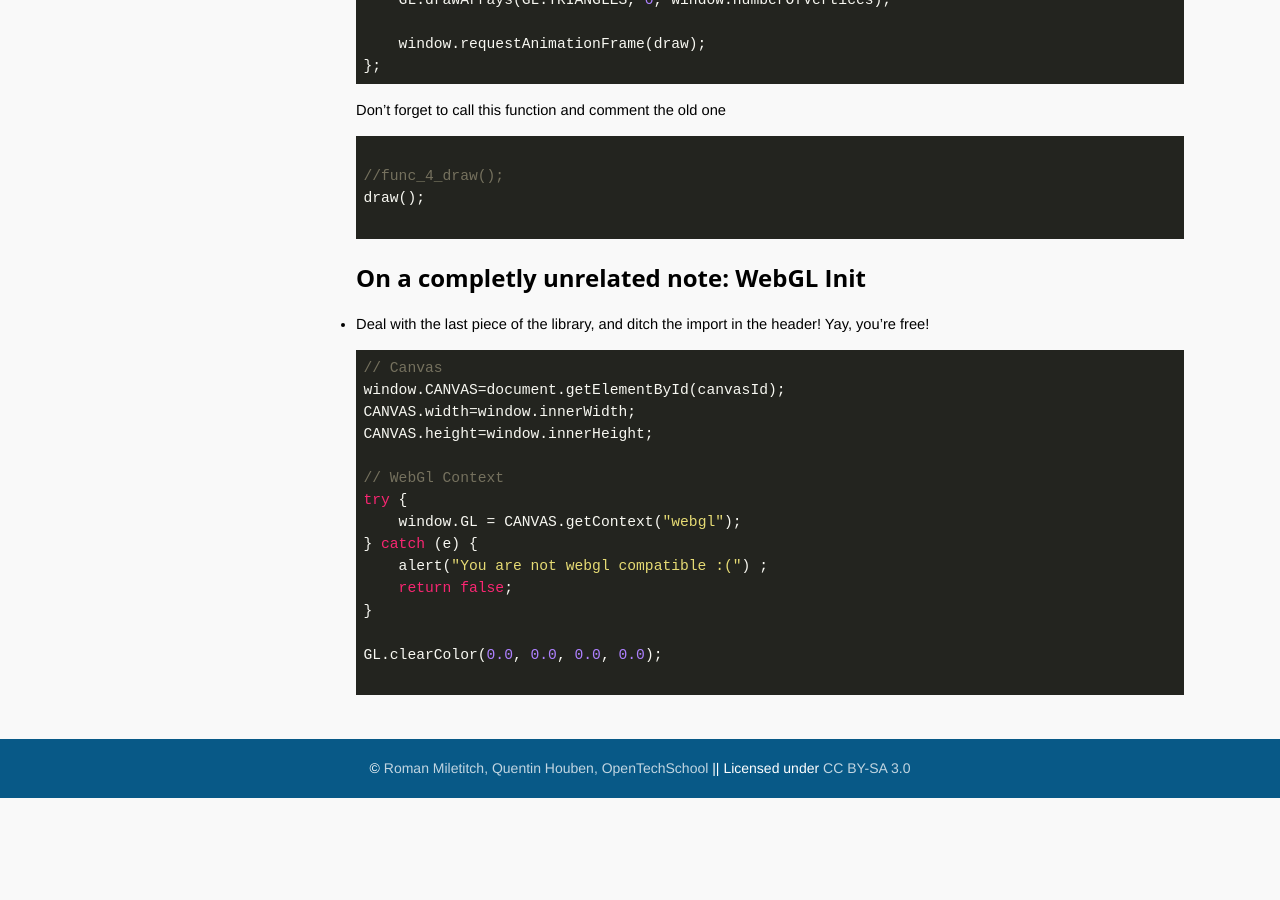
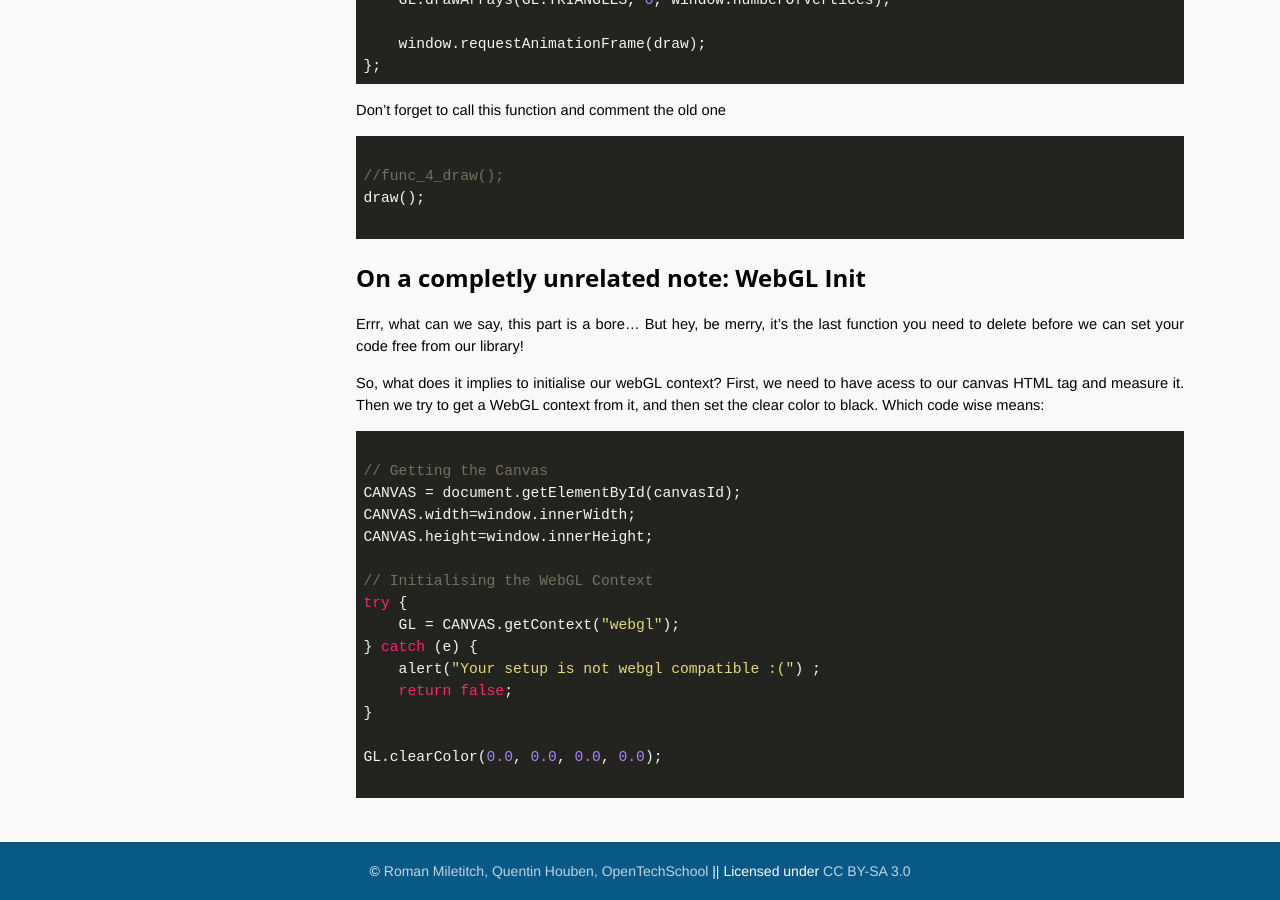
Before and after one commit to OpenTechSchool-Brussels/intro-to-webGL-and-shaders, a Jekyll site: the page built from log3_draw-shape.md, in a window 1280 px wide and 900 px high, scrolled down 3438 px. Built offline with Jekyll 4.4.1, drawn with Linux system fonts in a browser that asks for light colours; before the commit the page ends 4236 px from its top, so only the background shows below that.

Commit message:
Update log3_draw-shape.md

```diff
--- a/log3_draw-shape.md
+++ b/log3_draw-shape.md
@@ -132,19 +132,22 @@ draw();
 
 
 ## On a completly unrelated note: WebGL Init
-* Deal with the last piece of the library, and ditch the import in the header! Yay, you're free!
+Errr, what can we say, this part is a bore... But hey, be merry, it's the last function you need to delete before we can set your code free from our library!
+
+So, what does it implies to initialise our webGL context? First, we need to have acess to our canvas HTML tag and measure it. Then we try to get a WebGL context from it, and then set the clear color to black. Which code wise means:
 
 ~~~ JavaScript
-// Canvas
-window.CANVAS=document.getElementById(canvasId);
+
+// Getting the Canvas
+CANVAS = document.getElementById(canvasId);
 CANVAS.width=window.innerWidth;
 CANVAS.height=window.innerHeight;
 
-// WebGl Context
+// Initialising the WebGL Context
 try {
-	window.GL = CANVAS.getContext("webgl");
+	GL = CANVAS.getContext("webgl");
 } catch (e) {
-	alert("You are not webgl compatible :(") ;
+	alert("Your setup is not webgl compatible :(") ;
 	return false;
 }
 
```
